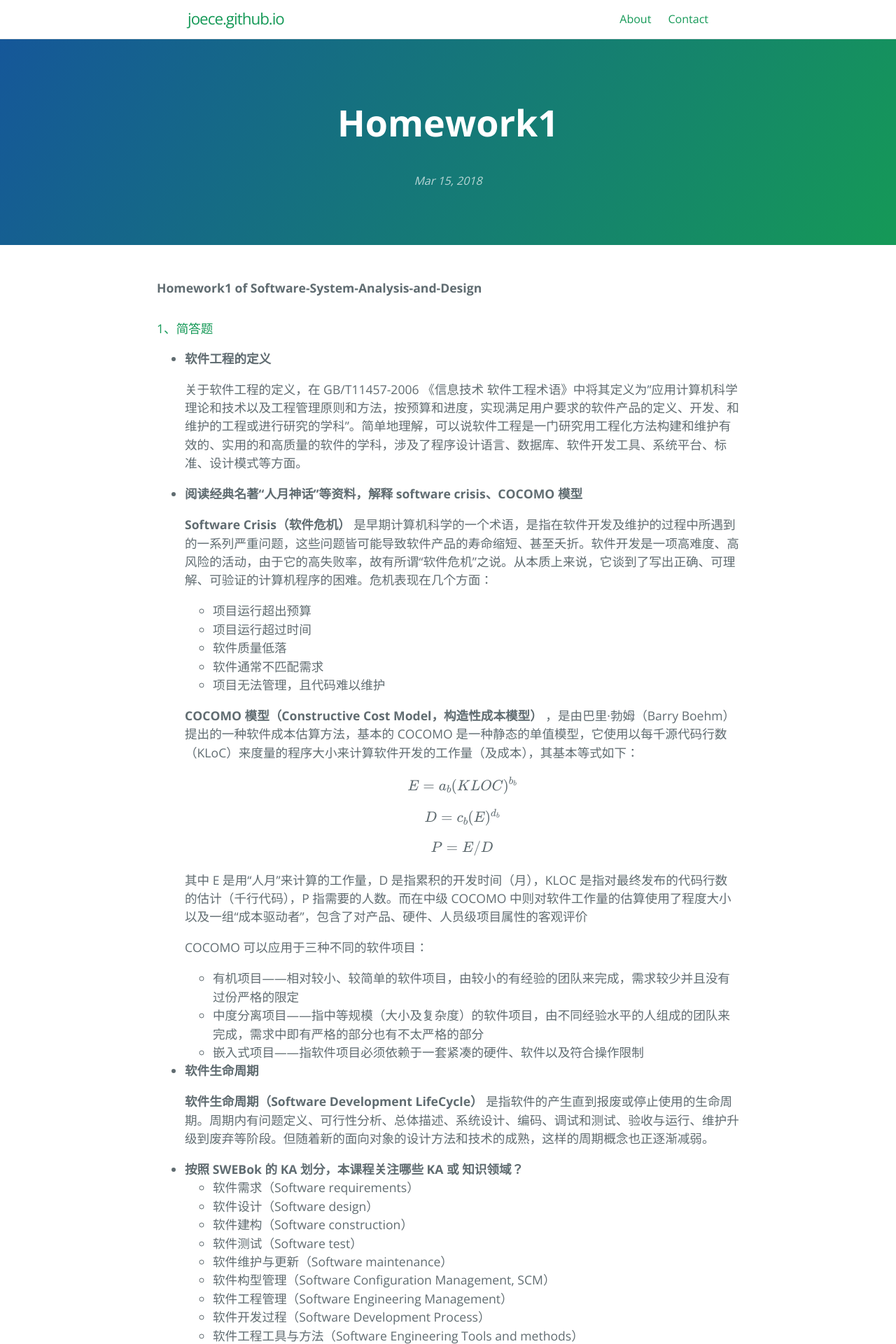
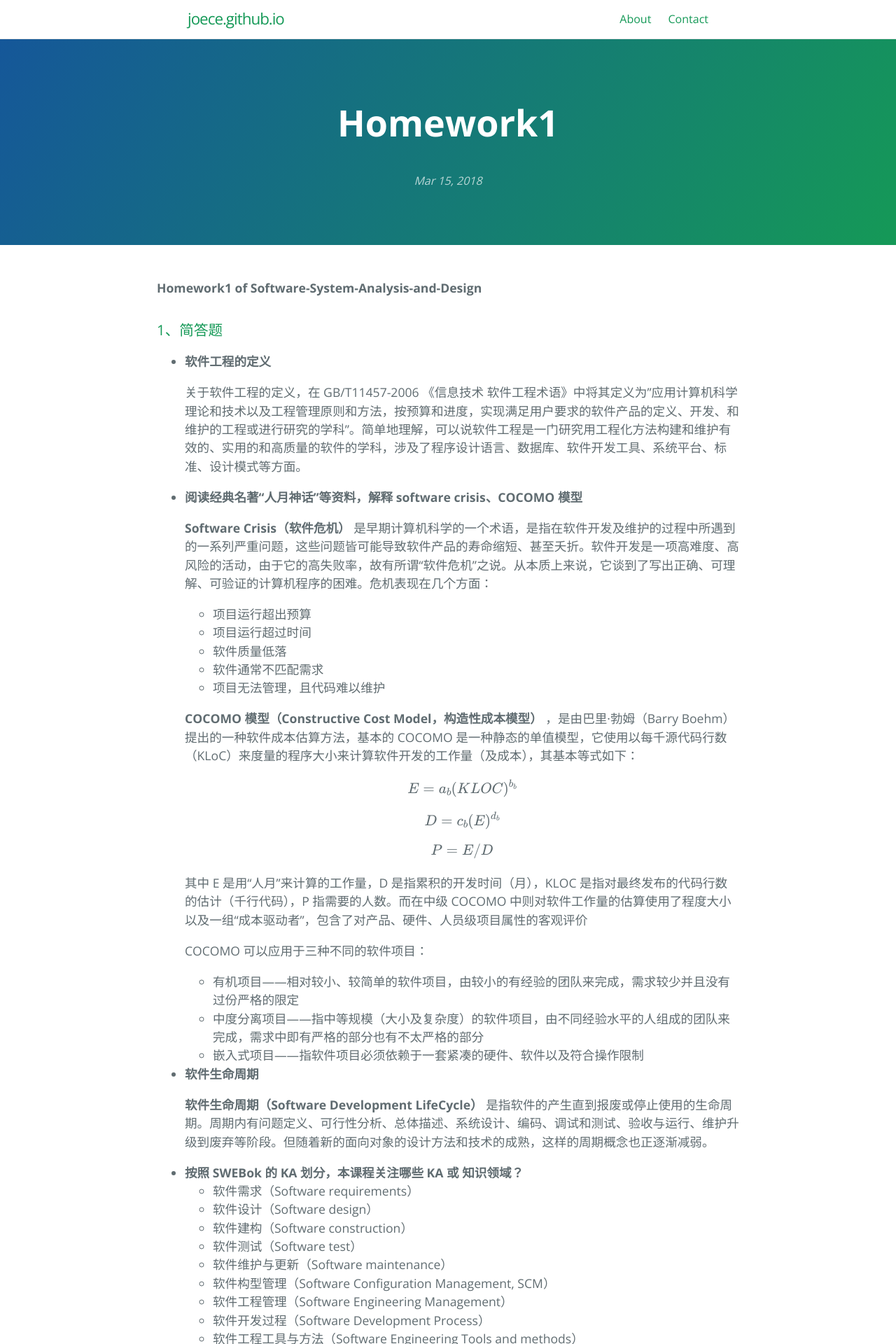
Before and after one commit to joece/joece.github.io, a Jekyll site: the page built from _posts/2018-03-15-Software-System-Analysis-and-Design-Homework1.md, in a window 1280 px wide. Shown: the top 1920 px of the page at 70% size. Built offline with Jekyll 4.4.1, drawn with Linux system fonts in a browser that asks for light colours; formulas are drawn with MathJax 3.

```diff
--- a/_posts/2018-03-15-Software-System-Analysis-and-Design-Homework1.md
+++ b/_posts/2018-03-15-Software-System-Analysis-and-Design-Homework1.md
@@ -4,7 +4,7 @@ title: "Homework1"
 ---
 <b>Homework1 of Software-System-Analysis-and-Design</b>
 
-#### 1、简答题
+### 1、简答题
 - __软件工程的定义__
 
     关于软件工程的定义，在 GB/T11457-2006 《信息技术 软件工程术语》中将其定义为"应用计算机科学理论和技术以及工程管理原则和方法，按预算和进度，实现满足用户要求的软件产品的定义、开发、和维护的工程或进行研究的学科"。简单地理解，可以说软件工程是一门研究用工程化方法构建和维护有效的、实用的和高质量的软件的学科，涉及了程序设计语言、数据库、软件开发工具、系统平台、标准、设计模式等方面。
@@ -34,6 +34,7 @@ title: "Homework1"
     - 中度分离项目——指中等规模（大小及复杂度）的软件项目，由不同经验水平的人组成的团队来完成，需求中即有严格的部分也有不太严格的部分
     - 嵌入式项目——指软件项目必须依赖于一套紧凑的硬件、软件以及符合操作限制
 
+
 - __软件生命周期__
 
     __软件生命周期（Software Development LifeCycle）__ 是指软件的产生直到报废或停止使用的生命周期。周期内有问题定义、可行性分析、总体描述、系统设计、编码、调试和测试、验收与运行、维护升级到废弃等阶段。但随着新的面向对象的设计方法和技术的成熟，这样的周期概念也正逐渐减弱。
@@ -51,6 +52,7 @@ title: "Homework1"
     - 软件工程工具与方法（Software Engineering Tools and methods）
     - 软件质量（Software Quality）
 
+
 - __解释 CMMI 的五个级别。例如：Level 1 - Initial：无序，自发生产模式__
 
     - Level 1 - Initial：无序，自发生产模式
@@ -59,11 +61,13 @@ title: "Homework1"
     - Level 4 - Quantitatively Managed：分析对软件过程和产品质量的详细度量数据，对软件过程和产品都有定量的理解与控制。管理有一个作出结论的客观依据，管理能够在定量的范围内预测性能
     - Level 5 - Optimizing：过程的量化反馈和先进的新思想、新技术促使过程持续不断改进
 
+
 - __用自己语言简述 SWEBok 或 CMMI （约200字）__
 
     CMMI 全称是 Capability Maturity Model Integration，即 __能力成熟度模型集成__ （也有人称之为：软件能力成熟度集成模型）。它是一个过程改进方法，其目的是帮助软件企业对软件工程工程进行管理和改进，增强开发与改进能力，从而能够按时且不超预算地开发出高质量地软件。改模型依据的想法是：只要集中精力持续努力去建立有效的软件工程过程的基础结构，不断进行管理的实践和过程的改进，就可以克服软件开发中的困难。CMMI 为改进一个组织的各种过程提供了一个单一的集成化框架，其主要关注点就是成本效益、明确重点、过程集中和灵活性四个方面
 
-#### 2、解释 PSP 各项指标及技能要求
+
+### 2、解释 PSP 各项指标及技能要求
 - __阅读《现代软件工程》的 PSP：Personal Software Process 章节，按表格 PSP 2.1，了解一个软件工程师在接到一个任务之后要做什么，需要哪些技能，解释你打算如何统计每项数据？__
 
 <center><b>Table PSP 2.1</b>
```
